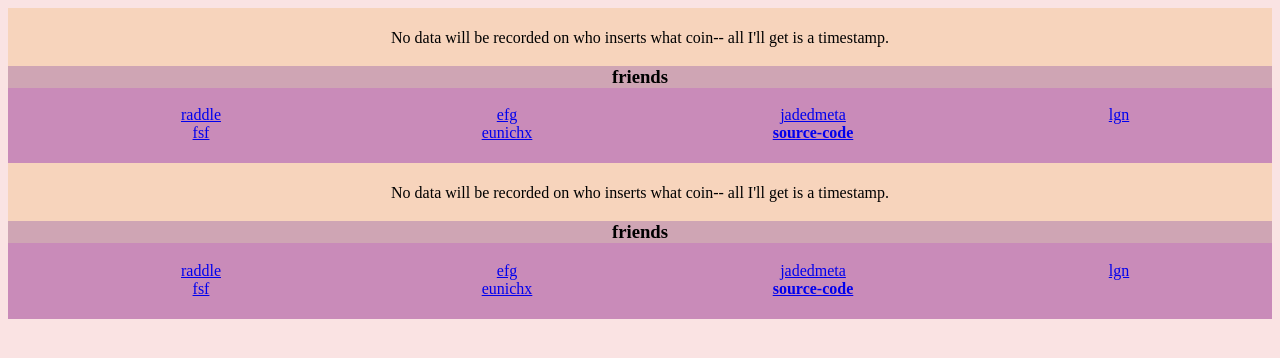
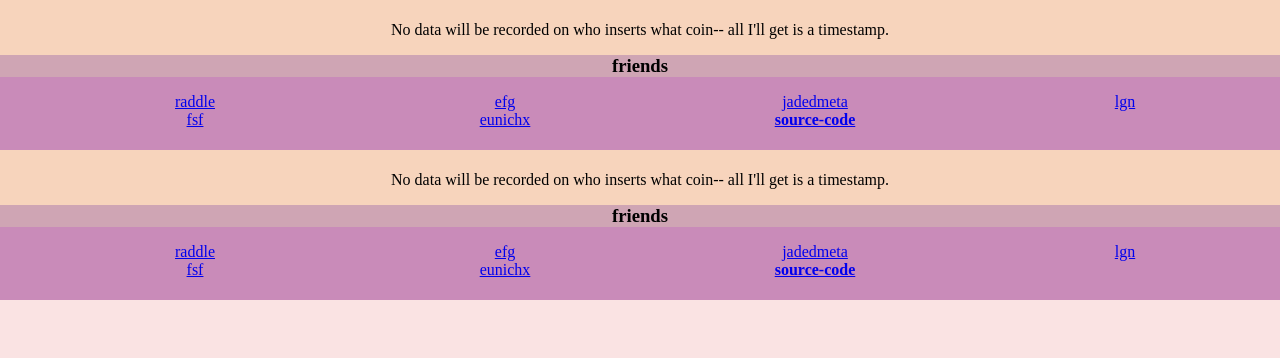
Before and after one commit to JadedCtrl/insert-coin, a PHP site: template resources/templates/footer.php in a window 1280 px wide. Shown: the top 358 px of the page. Run offline with PHP 8.4, Linux system fonts and the light colour scheme; the template is opened without the code that fills it, so the values that code supplies are empty; some web fonts are replaced.

Commit message:
Lighten CSS and style

```diff
--- a/public_html/res/css/style.css
+++ b/public_html/res/css/style.css
@@ -2,9 +2,11 @@ body
 {
 	background-color: #FAE3E3;
 
-	font-family: 'ConnectionRegular';
+	margin: 0 0 0 0;
+
+//	font-family: 'ConnectionRegular';
 	font-weight: normal;
-	font-style: normal;
+	font-style: sans;
 
 	text-align: center;
 }
@@ -48,11 +50,13 @@ main
 	background-color: #C98BB9;
 
 	width: 100%;
+	margin: 0;
 	padding-bottom: 5px;
 }
 
 .menu h1, .menu h2, .menu h3
 {
+	margin: 0;
 	background-color: #CFA5B4;
 }
 
@@ -69,7 +73,6 @@ main
 	float: left;
 }
 
-
 .top-menu li
 {
 	font-size: 20px;
--- a/resources/templates/header.php
+++ b/resources/templates/header.php
@@ -5,10 +5,13 @@
 <!-- THIS ENTIRE FILE IS UNDER THE AGPLv3+
      https://www.gnu.org/licenses/agpl-3.0.html -->
 
+<!-- FANCY FONTS:
 <link rel="stylesheet" media="screen"
 	href="https://fontlibrary.org/face/connection" type="text/css"/>
+-->
+
 <link rel="stylesheet" type="text/css" href="/res/css/style.css">
-<link rel="shortcut icon" href="/res/img/coin.ico">
+<link rel="shortcut icon" href="/res/img/coin.png">
 
 <meta name="viewport" content="width=device-width, initial-scale=1.0">
 
```
